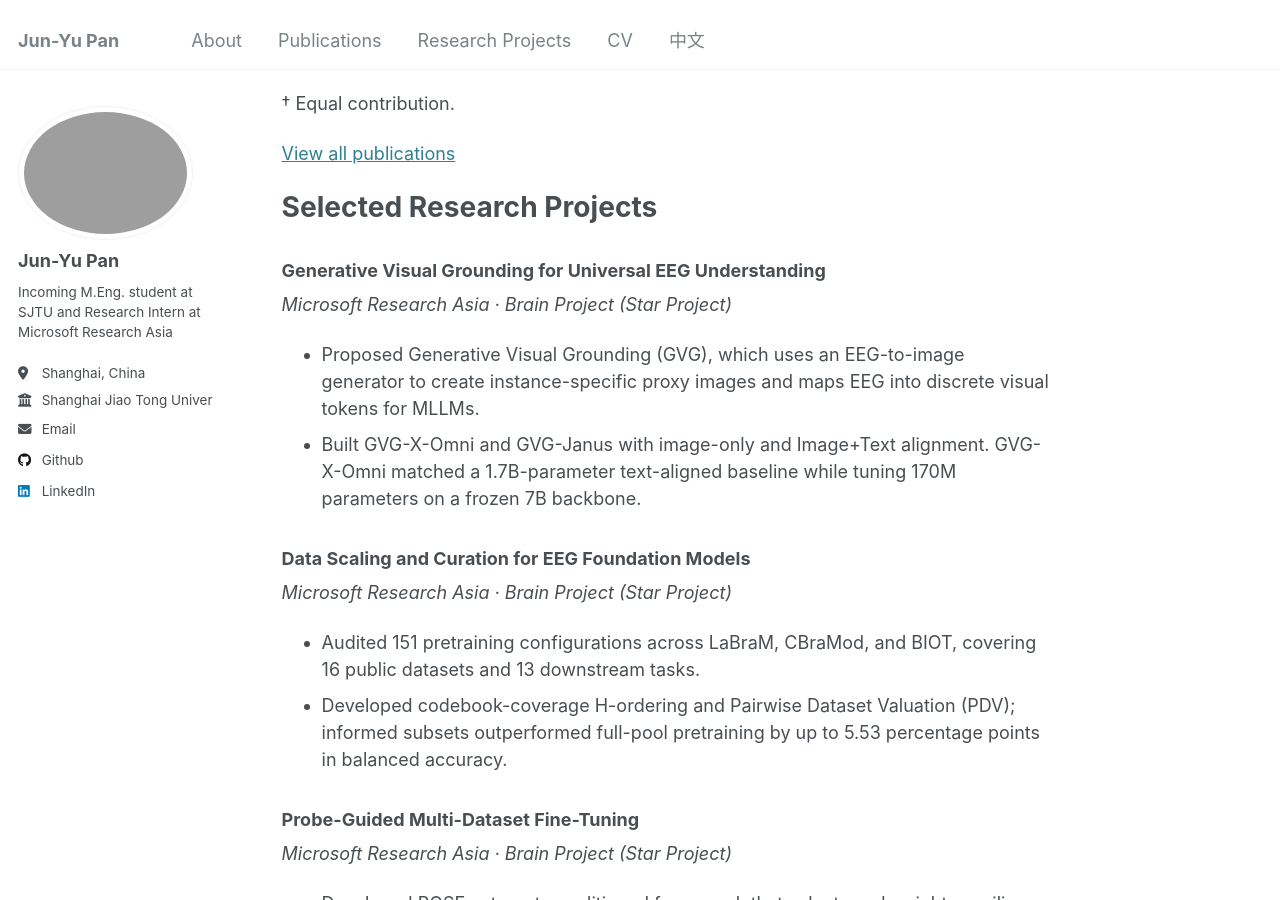
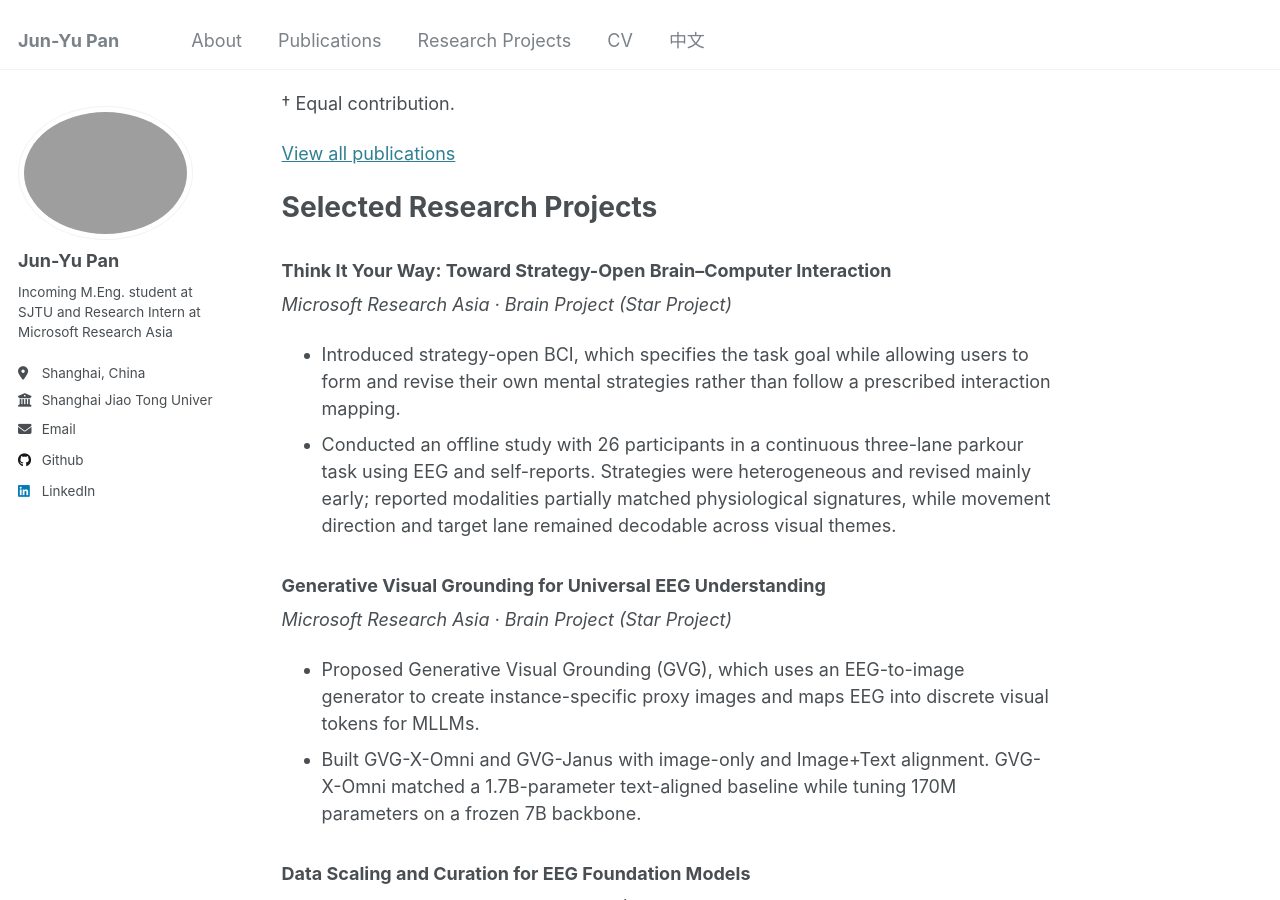
Before and after one commit to AlbertMentat/AlbertMentat.github.io, a Jekyll site: the page built from _pages/about.md, in a window 1280 px wide and 900 px high, scrolled down 1473 px. Built offline with Jekyll 4.4.1, drawn with Linux system fonts in a browser that asks for light colours.

Commit message:
Add strategy-open BCI project

```diff
--- a/_pages/about.md
+++ b/_pages/about.md
@@ -38,6 +38,12 @@ Publications
 
 Selected Research Projects
 ======
+### Think It Your Way: Toward Strategy-Open Brain&ndash;Computer Interaction
+*Microsoft Research Asia · Brain Project (Star Project)*
+
+- Introduced strategy-open BCI, which specifies the task goal while allowing users to form and revise their own mental strategies rather than follow a prescribed interaction mapping.
+- Conducted an offline study with 26 participants in a continuous three-lane parkour task using EEG and self-reports. Strategies were heterogeneous and revised mainly early; reported modalities partially matched physiological signatures, while movement direction and target lane remained decodable across visual themes.
+
 ### Generative Visual Grounding for Universal EEG Understanding
 *Microsoft Research Asia · Brain Project (Star Project)*
 
```
Also changed, not shown: _pages/about-zh.md (+6 -0 lines), _pages/cv-zh.md (+5 -0 lines), _pages/cv.md (+1 -0 lines), 2 other files.
